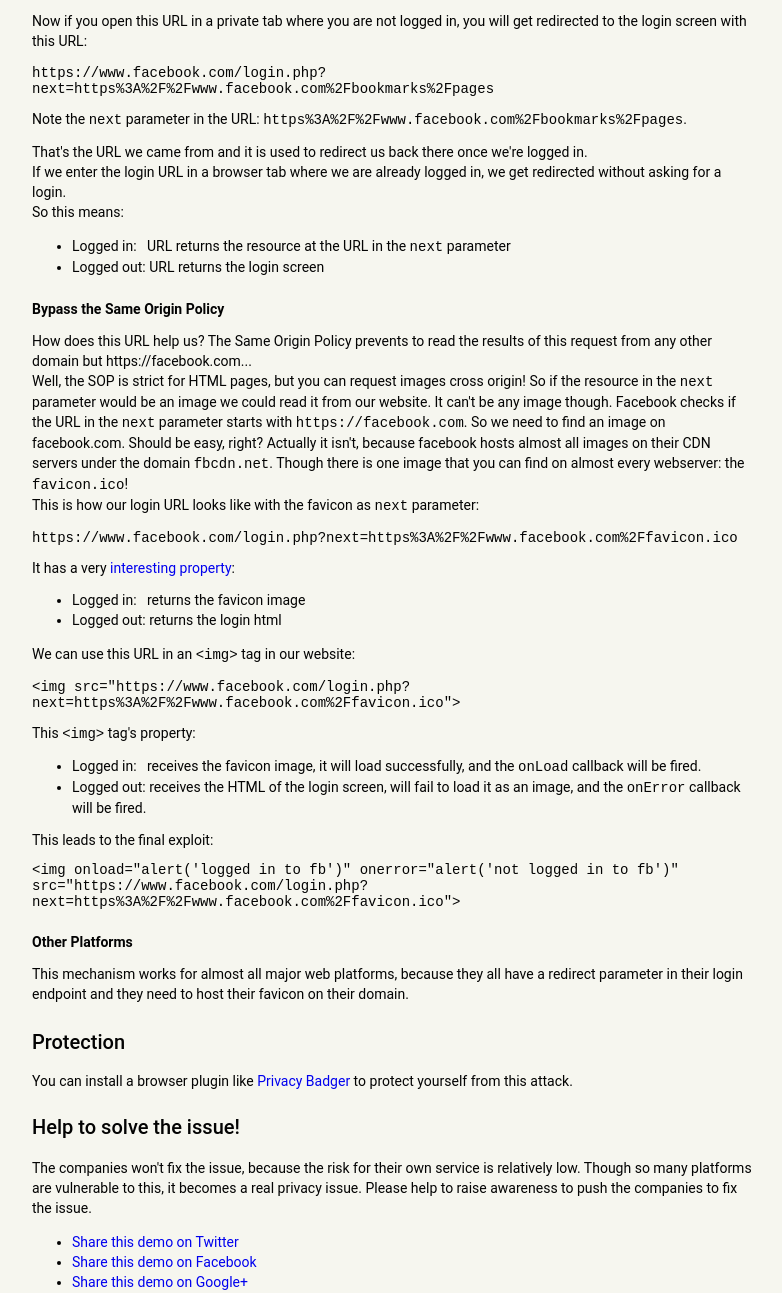
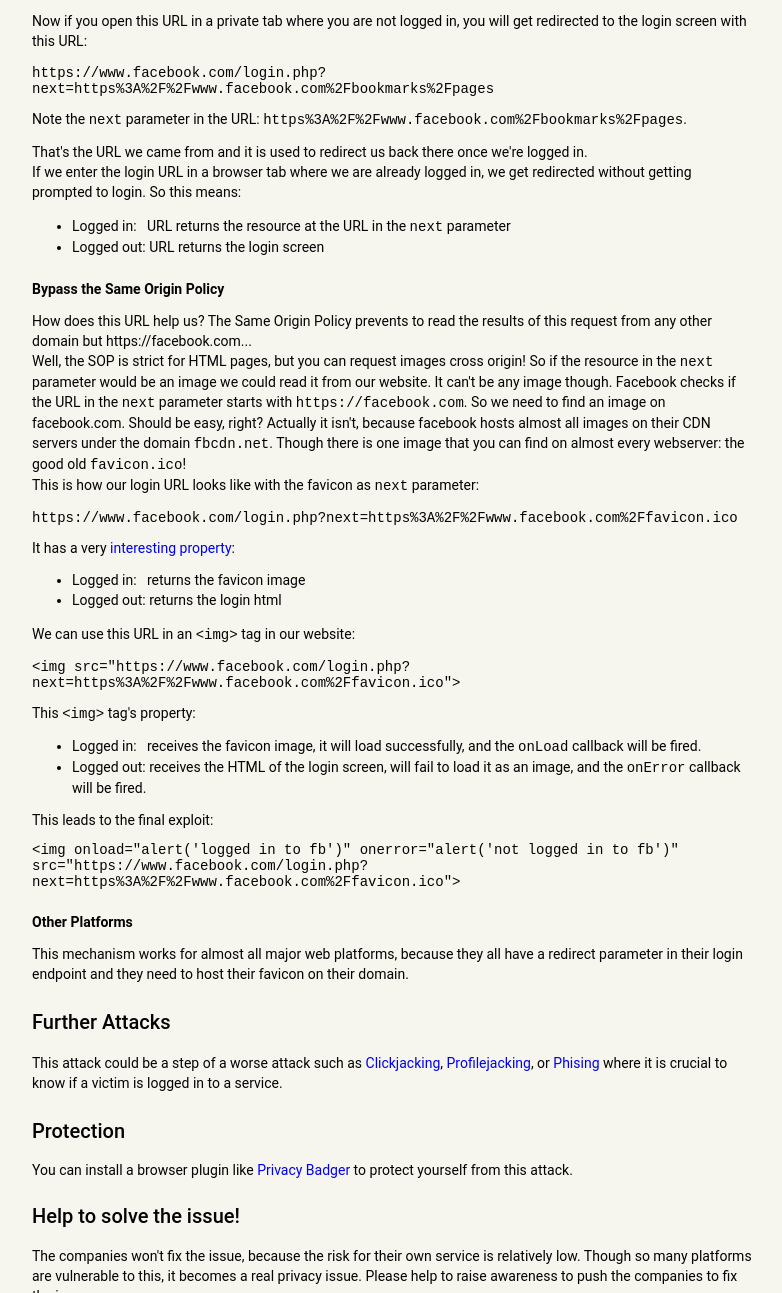
Before and after one commit to RobinLinus/socialmedia-leak, a plain HTML site: page index.html in a window 1280 px wide. Shown: the part 990-2283 px from the top of the page, without its empty margins (248-1030 px from the left). Drawn offline with Linux system fonts and the light colour scheme.

Commit message:
Polish...

```diff
--- a/index.html
+++ b/index.html
@@ -203,8 +203,7 @@
             <pre><code>https://www.facebook.com/login.php?next=https%3A%2F%2Fwww.facebook.com%2Fbookmarks%2Fpages</code></pre> Note the <code>next</code> parameter in the URL: <code>https%3A%2F%2Fwww.facebook.com%2Fbookmarks%2Fpages</code>.
             <p>
                 That's the URL we came from and it is used to redirect us back there once we're logged in.
-                <br> If we enter the login URL in a browser tab where we are already logged in, we get redirected without asking for a login.
-                <br> So this means:
+                <br> If we enter the login URL in a browser tab where we are already logged in, we get redirected without getting prompted to login. So this means:
             </p>
             <ul>
                 <li>Logged in:&nbsp;&nbsp;&nbsp;URL returns the resource at the URL in the <code>next</code> parameter</li>
@@ -212,8 +211,8 @@
             </ul>
             <h4>Bypass the Same Origin Policy</h4>
             <p>How does this URL help us? The Same Origin Policy prevents to read the results of this request from any other domain but https://facebook.com...
-                <br>Well, the SOP is strict for HTML pages, but you can request images cross origin! So if the resource in the <code>next</code> parameter would be an image we could read it from our website. It can't be any image though. Facebook checks if the URL in the <code>next</code> parameter starts with <code>https://facebook.com</code>. So we need to find an image on facebook.com. Should be easy, right? Actually it isn't, because facebook hosts almost all images on their CDN servers under the domain <code>fbcdn.net</code>. Though there is one image that you can find on almost every webserver: the <code>favicon.ico</code>!
-                <br> This is how our login URL looks like with the favicon as <code>next</code> parameter:</p>
+                <br>Well, the SOP is strict for HTML pages, but you can request images cross origin! So if the resource in the <code>next</code> parameter would be an image we could read it from our website. It can't be any image though. Facebook checks if the URL in the <code>next</code> parameter starts with <code>https://facebook.com</code>. So we need to find an image on facebook.com. Should be easy, right? Actually it isn't, because facebook hosts almost all images on their CDN servers under the domain <code>fbcdn.net</code>. Though there is one image that you can find on almost every webserver: the good old <code>favicon.ico</code>!
+                <br>This is how our login URL looks like with the favicon as <code>next</code> parameter:</p>
             <pre><code>https://www.facebook.com/login.php?next=https%3A%2F%2Fwww.facebook.com%2Ffavicon.ico</code></pre> It has a very <a target="_blank" href="https://www.facebook.com/login.php?next=https%3A%2F%2Fwww.facebook.com%2Ffavicon.ico">interesting property</a>:
             <ul>
                 <li>Logged in:&nbsp;&nbsp;&nbsp;returns the favicon image</li>
@@ -233,8 +232,13 @@
             </p>
         </section>
         <section>
-            <h2>Protection</h2>
-            You can install a browser plugin like <a href="https://www.google.de/search?q=privacy+badger" target="_blank">Privacy Badger</a> to protect yourself from this attack.
+            <h2>Further Attacks</h2>
+            <p>
+                This attack could be a step of a worse attack such as <a target="_blank" href="https://en.wikipedia.org/wiki/Clickjacking">Clickjacking</a>, <a target="_blank" href="http://sakurity.com/blog/2015/03/10/Profilejacking.html">Profilejacking</a>, or <a target="_blank" href="https://en.wikipedia.org/wiki/Phishing">Phising</a> where it is crucial to know if a victim is logged in to a service.
+            </p>
+        </section>
+        <section>
+            <h2>Protection</h2> You can install a browser plugin like <a href="https://www.google.de/search?q=privacy+badger" target="_blank">Privacy Badger</a> to protect yourself from this attack.
         </section>
         <section>
             <h2>Help to solve the issue!</h2>
--- a/socialmedia-leak.js
+++ b/socialmedia-leak.js
@@ -37,7 +37,7 @@ var leakSocialMediaAccounts = function(callback) {
         name: "Flickr"
     }, {
         domain: "https://www.spotify.com",
-        redirect: "/de/login/?forward_url=https%3A%2F%2Fwww.spotify.com%2Ffavicon.ico",
+        redirect: "/en/login/?forward_url=https%3A%2F%2Fwww.spotify.com%2Ffavicon.ico",
         name: "Spotify"
     }, {
         domain: "https://www.reddit.com",
```
Also changed, not shown: 1 other file.
